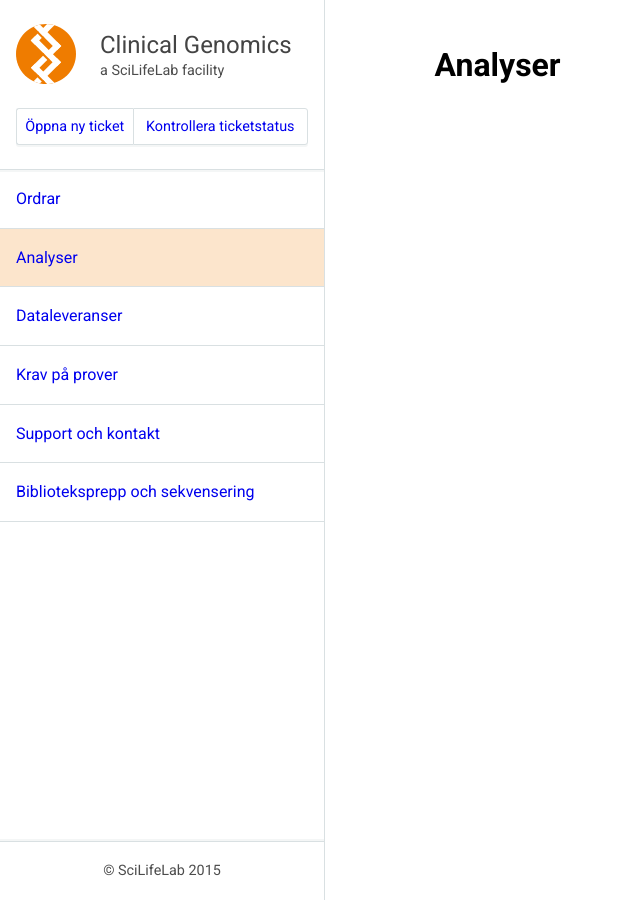
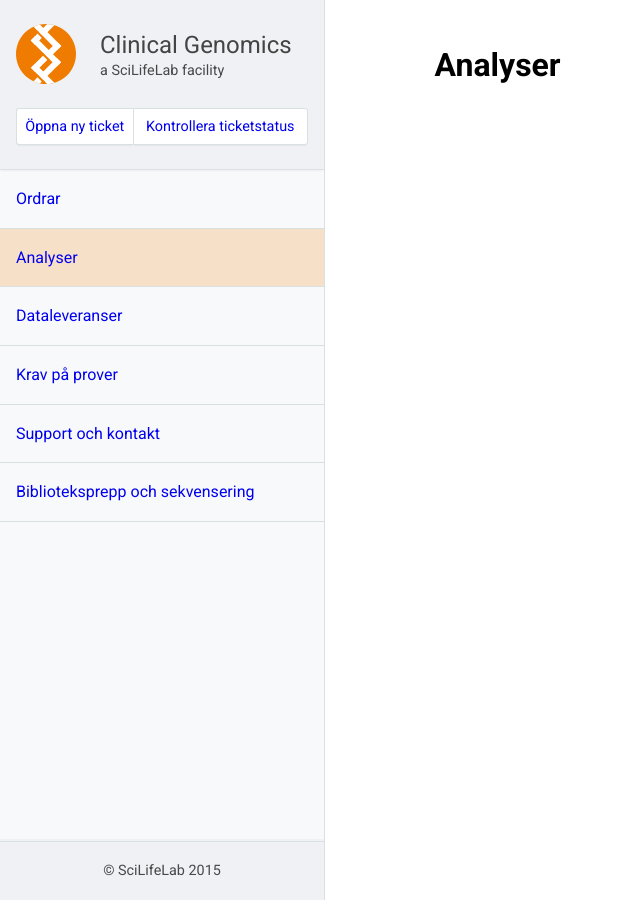
Before and after one commit to Clinical-Genomics/clinical-genomics.github.io, a Jekyll site: the page built from analyser.md, in a window 1280 px wide. Shown: the whole page, without its empty margins (0-640 px from the left). Built offline with Jekyll 4.4.1, drawn with Linux system fonts in a browser that asks for light colours; nearby versions of some CDN libraries.

Commit message:
update sidebar

```diff
--- a/_layouts/base.html
+++ b/_layouts/base.html
@@ -3,8 +3,6 @@
 {% include head.html %}
 
 <body>
-
-  <div class="cg-sidebar-toogle">Meny</div>
 
   <aside class="cg-sidebar">
     <div class="cg-sidebar-header">
@@ -31,7 +29,6 @@
     </div>
     <div class="cg-sidebar-body">
       <div class="cg-list">
-
         {% for link in site.navigation %}
           {% assign current = nil %}
           {% if page.url == link.url %}
@@ -51,6 +48,8 @@
 
   <main class="cg-content">
     <div class="cg-main">
+      <div class="cg-sidebar-toogle">Meny</div>
+
       {{ content }}
     </div>
   </main>
@@ -76,7 +75,7 @@
 
   {% unless site.develop == nil %}
   <script type='text/javascript' id="__bs_script__">//<![CDATA[
-    document.write("<script async src='//HOST:3001/browser-sync/browser-sync-client.1.7.2.js'><\/script>".replace(/HOST/g, location.hostname).replace(/PORT/g, location.port));
+    document.write("<script async src='//HOST:3000/browser-sync/browser-sync-client.1.7.2.js'><\/script>".replace(/HOST/g, location.hostname).replace(/PORT/g, location.port));
 //]]></script>
   {% endunless %}
 
--- a/_scss/_global.scss
+++ b/_scss/_global.scss
@@ -1,7 +1,7 @@
 // API variables
 $primary-color: #ef7c00;
 $border-color: #d9e0e2;
-$box-shadow: 0 2px 0 rgba(217, 224, 226, .3);
+$box-shadow: 0 2px 2px -1px rgba(#000, .05);
 
 // resets
 html {
--- a/assets/css/style.css
+++ b/assets/css/style.css
@@ -20,27 +20,22 @@
   flex: 1; }
 
 .cg-sidebar-toogle {
-  position: fixed;
-  top: 1rem;
-  left: 1rem;
   border: 1px solid #d9e0e2;
   border-radius: 3px;
   text-align: center;
   white-space: nowrap;
-  padding: 0.3rem 0.5rem;
   cursor: pointer;
-  box-shadow: 0 2px 0 rgba(217, 224, 226, 0.3);
+  box-shadow: 0 2px 2px -1px rgba(0, 0, 0, 0.05);
   text-decoration: none;
   background-color: #fff;
-  transition: all 0.2s; }
+  transition: all 0.2s;
+  padding: 0.4rem; }
   .cg-sidebar-toogle:hover {
     background-color: rgba(217, 224, 226, 0.1); }
   .cg-sidebar-toogle:active {
     background-color: #f8f9fa;
-    box-shadow: inset 0 2px 0 rgba(217, 224, 226, 0.3);
+    box-shadow: inset 0 2px 2px -1px rgba(0, 0, 0, 0.05);
     color: #4e5860; }
-  .cg-sidebar-toogle.toggle-on {
-    margin-left: 325px; }
   @media (min-width: 960px) {
     .cg-sidebar-toogle {
       display: none; } }
@@ -52,7 +47,7 @@
   position: relative;
   transition: all 0.2s;
   margin-left: -325px;
-  background-color: #fff;
+  background-color: #f8f9fa;
   border-right: 1px solid #d9e0e2; }
   .cg-sidebar.is-visible {
     margin-left: 0; }
@@ -61,20 +56,25 @@
       margin-left: 0; } }
 
 .cg-sidebar-header {
+  position: relative;
+  z-index: 1;
   padding: 1.5rem 1rem 0;
-  border-bottom: 1px solid #d9e0e2;
-  box-shadow: 0 2px 0 rgba(217, 224, 226, 0.3); }
+  background-color: #eff1f4;
+  border-bottom: 1px solid #dae0e5;
+  box-shadow: 0 2px 2px -1px rgba(0, 0, 0, 0.05); }
   .cg-sidebar-header > * {
     margin-bottom: 1.5rem; }
 
 .cg-sidebar-body {
   position: relative;
-  overflow: hidden;
+  z-index: 0;
+  overflow-y: scroll;
   height: 100%;
-  padding-bottom: 3rem; }
+  padding-bottom: 20rem; }
 
 .cg-sidebar-footer {
   position: absolute;
+  z-index: 1;
   left: 0;
   bottom: 0;
   width: 324px;
@@ -82,13 +82,13 @@
   text-align: center;
   font-size: 0.9rem;
   color: rgba(0, 0, 0, 0.7);
-  background-color: #fff;
-  border-top: 1px solid #d9e0e2;
+  background-color: #eff1f4;
+  border-top: 1px solid #dae0e5;
   box-shadow: 0 -2px 0 rgba(217, 224, 226, 0.3); }
 
 .cg-content {
   height: 100%;
-  overflow-y: scroll; }
+  overflow-y: auto; }
 
 .cg-main {
   padding: 2rem; }
@@ -97,10 +97,6 @@
   width: 98%;
   max-width: 800px;
   margin: 0 auto; }
-
-.cg-list {
-  height: 100%;
-  overflow-y: scroll; }
 
 .cg-list-item {
   display: block;
@@ -150,14 +146,14 @@
   white-space: nowrap;
   padding: 0.3rem 0;
   cursor: pointer;
-  box-shadow: 0 2px 0 rgba(217, 224, 226, 0.3);
+  box-shadow: 0 2px 2px -1px rgba(0, 0, 0, 0.05);
   text-decoration: none;
   background-color: #fff; }
   .cg-sheet-button:hover {
     background-color: rgba(217, 224, 226, 0.1); }
   .cg-sheet-button:active {
     background-color: #f8f9fa;
-    box-shadow: inset 0 2px 0 rgba(217, 224, 226, 0.3);
+    box-shadow: inset 0 2px 2px -1px rgba(0, 0, 0, 0.05);
     color: #4e5860; }
   .cg-sheet-button:first-child {
     border-radius: 3px 0 0 3px; }
```
Also changed, not shown: _scss/style.scss (+18 -19 lines).
